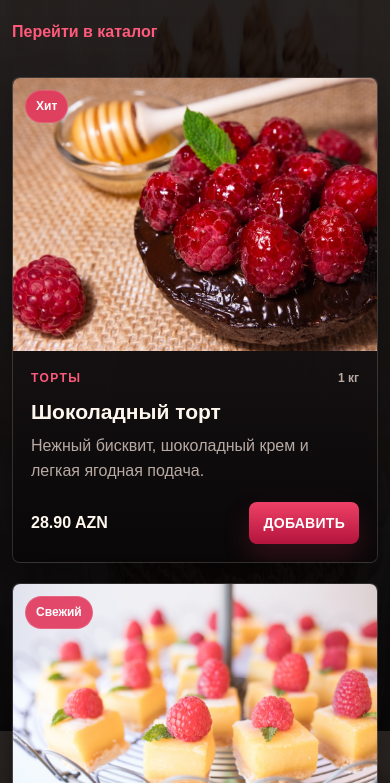
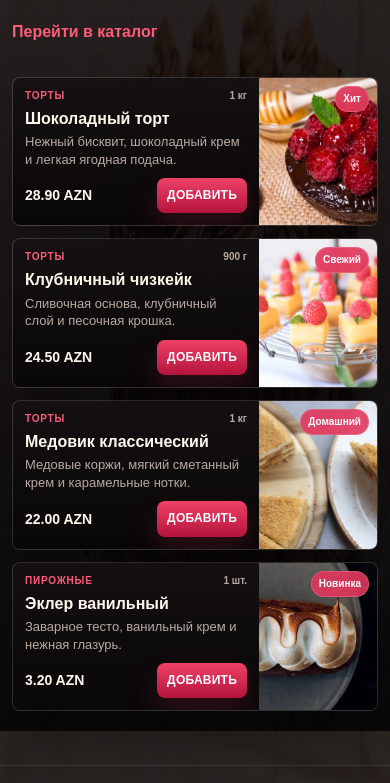
Before and after one commit to kar1m0vf/confectionery, a plain HTML site: page index.html in a window 390 px wide. Shown: the part 1801-2584 px from the top of the page. Drawn offline with Linux system fonts and the light colour scheme.

Commit message:
Добавлены стили для карточек продуктов и обновлен README с описанием проекта и материалов

```diff
--- a/css/style.css
+++ b/css/style.css
@@ -1133,6 +1133,76 @@ textarea:focus {
 
   .product-grid {
     grid-template-columns: 1fr;
+    gap: 12px;
+  }
+
+  .product-card {
+    min-height: 136px;
+    flex-direction: row-reverse;
+    align-items: stretch;
+  }
+
+  .product-image {
+    width: 118px;
+    min-width: 118px;
+    aspect-ratio: auto;
+  }
+
+  .product-content {
+    min-width: 0;
+    padding: 12px;
+  }
+
+  .product-meta {
+    align-items: flex-start;
+    flex-wrap: wrap;
+    gap: 5px 8px;
+    font-size: 10px;
+    line-height: 1.2;
+  }
+
+  .product-category {
+    letter-spacing: 0.08em;
+  }
+
+  .product-card h3 {
+    margin: 8px 0 5px;
+    font-size: 16px;
+    line-height: 1.15;
+  }
+
+  .product-card p {
+    overflow: hidden;
+    max-height: 2.7em;
+    font-size: 13px;
+    line-height: 1.35;
+  }
+
+  .product-footer {
+    gap: 8px;
+    padding-top: 10px;
+  }
+
+  .product-footer strong {
+    font-size: 14px;
+  }
+
+  .product-footer .btn-small {
+    padding: 8px 10px;
+    white-space: nowrap;
+    font-size: 12px;
+  }
+
+  .product-badge {
+    left: auto;
+    right: 8px;
+    top: 8px;
+    max-width: calc(100% - 16px);
+    overflow: hidden;
+    padding: 4px 7px;
+    text-overflow: ellipsis;
+    white-space: nowrap;
+    font-size: 10px;
   }
 
   .category-card {
```
Also changed, not shown: 3 other files.
